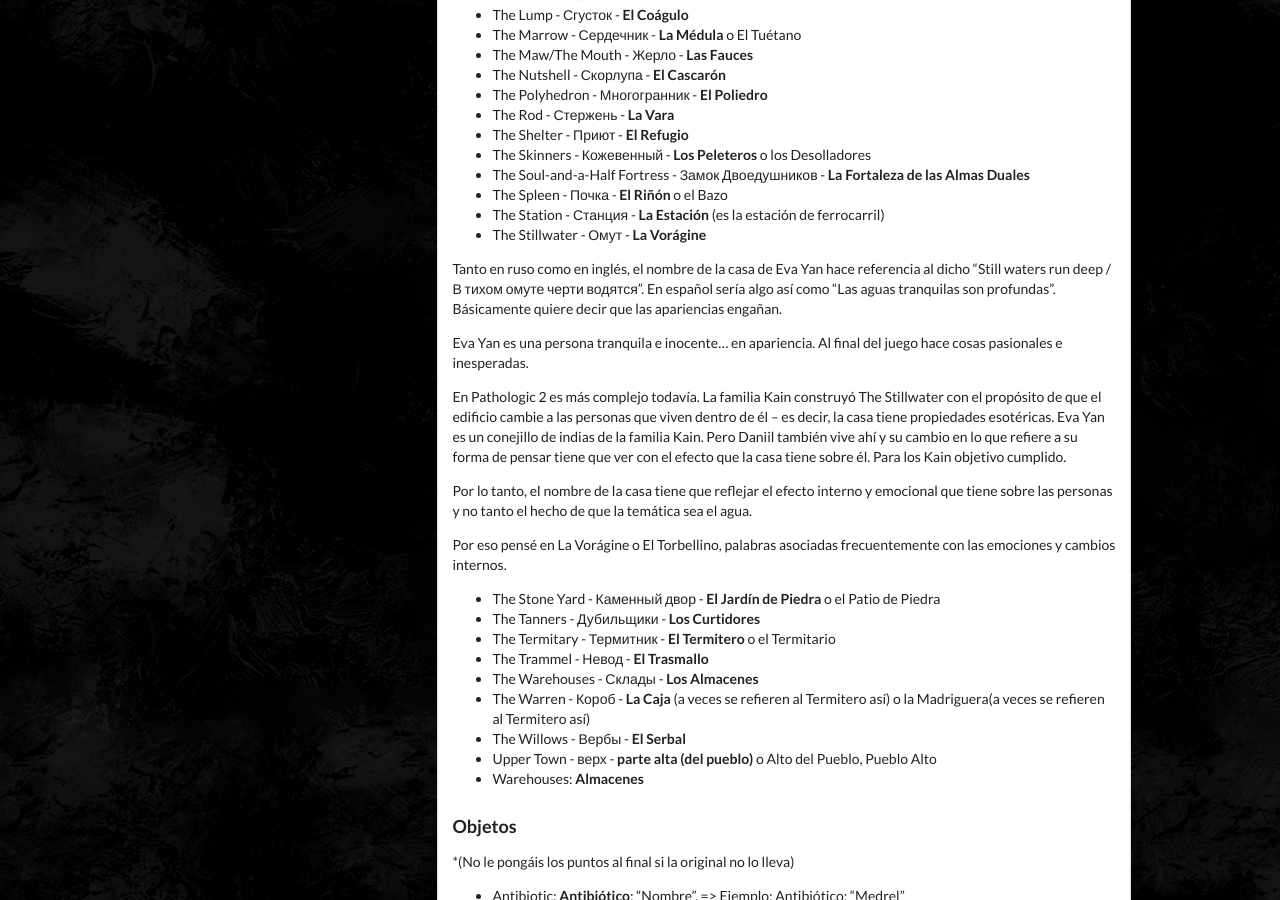
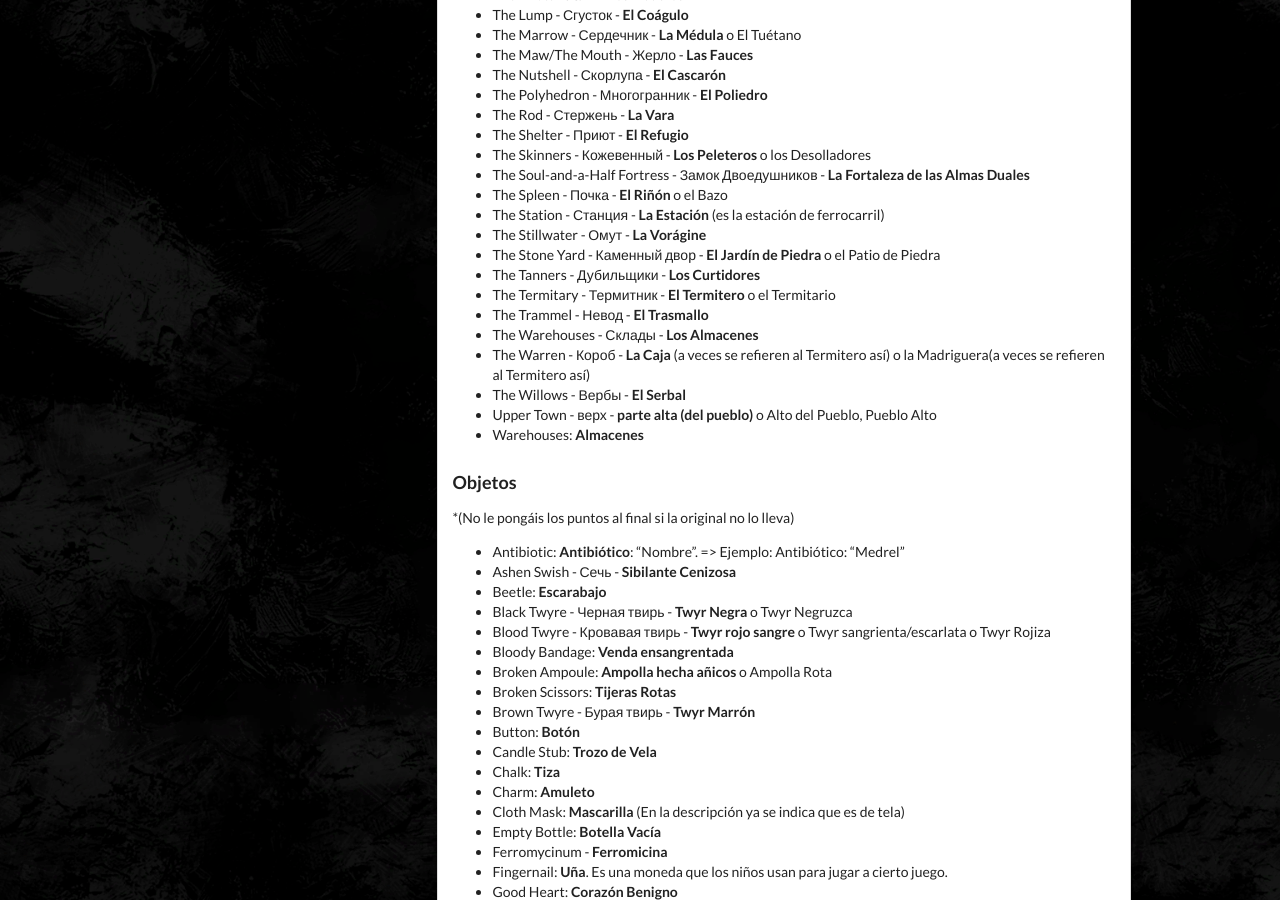
Before and after one commit to pathologic-es/pathologic-es.github.io, a Jekyll site: the page built from glosario/pathologic-2.md, in a window 1280 px wide and 900 px high, scrolled down 3765 px. Built offline with Jekyll 4.4.1, drawn with Linux system fonts in a browser that asks for light colours; our own code applies the rules of GitHub Pages for plain Markdown files.

Commit message:
Update pathologic-2.md

```diff
--- a/glosario/pathologic-2.md
+++ b/glosario/pathologic-2.md
@@ -198,18 +198,6 @@
 - The Spleen - Почка - **El Riñón** o el Bazo
 - The Station - Станция - **La Estación** (es la estación de ferrocarril)
 - The Stillwater - Омут - **La Vorágine**
-
-Tanto en ruso como en inglés, el nombre de la casa de Eva Yan hace referencia al dicho "Still waters run deep / В тихом омуте черти водятся". En español sería algo así como
-"Las aguas tranquilas son profundas". Básicamente quiere decir que las apariencias engañan.
-
-Eva Yan es una persona tranquila e inocente... en apariencia. Al final del juego hace cosas pasionales e inesperadas.
-
-En Pathologic 2 es más complejo todavía. La familia Kain construyó The Stillwater con el propósito de que el edificio cambie a las personas que viven dentro de él -- es decir, la casa tiene propiedades esotéricas. Eva Yan es un conejillo de indias de la familia Kain. Pero Daniil también vive ahí y su cambio en lo que refiere a su forma de pensar tiene que ver con el efecto que la casa tiene sobre él. Para los Kain objetivo cumplido.
-
-Por lo tanto, el nombre de la casa tiene que reflejar el efecto interno y emocional que tiene sobre las personas y no tanto el hecho de que la temática sea el agua.
-
-Por eso pensé en La Vorágine o El Torbellino, palabras asociadas frecuentemente con las emociones y cambios internos.
-
 - The Stone Yard - Каменный двор - **El Jardín de Piedra** o el Patio de Piedra
 - The Tanners - Дубильщики - **Los Curtidores**
 - The Termitary - Термитник - **El Termitero** o el Termitario
```
